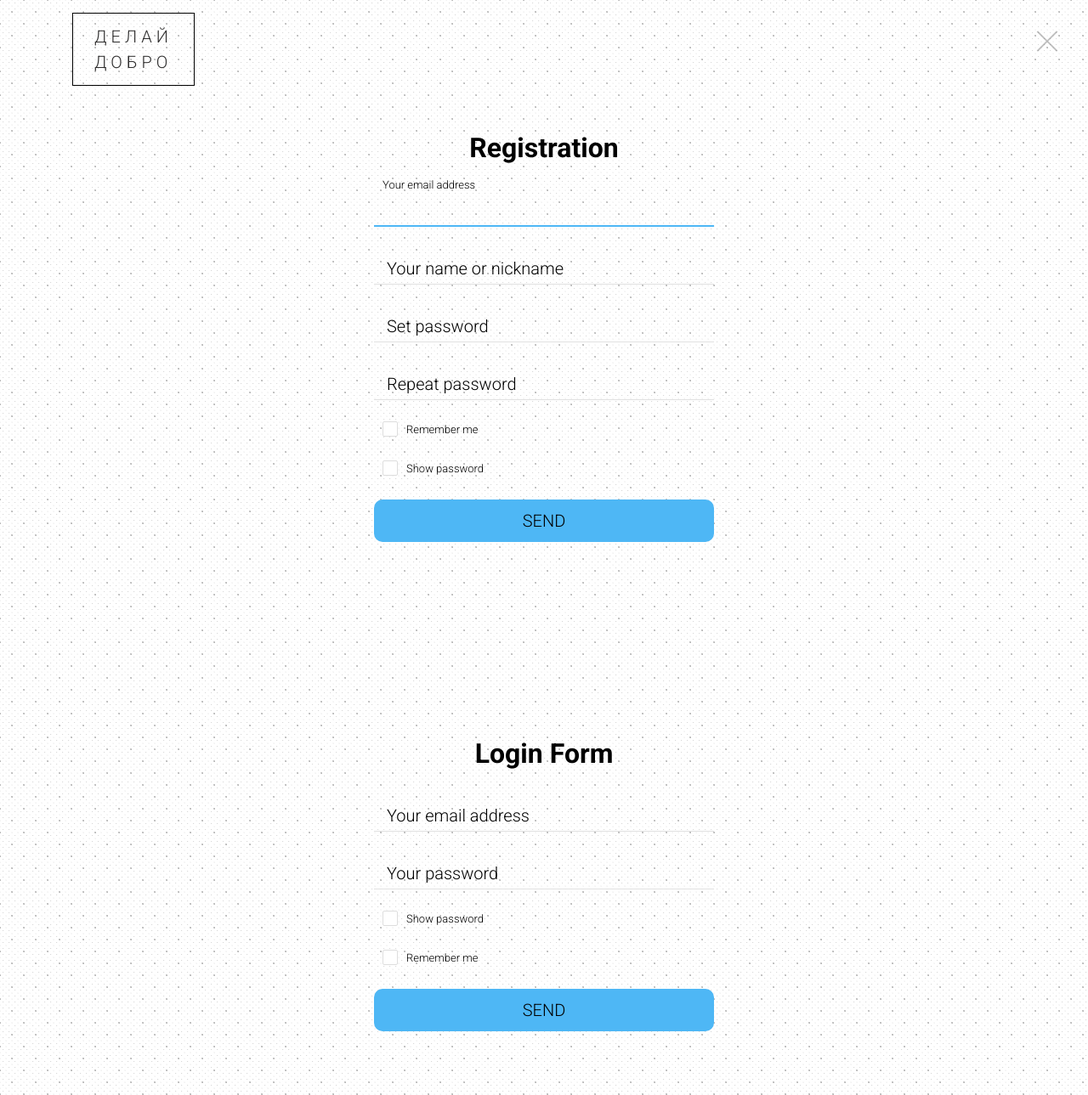
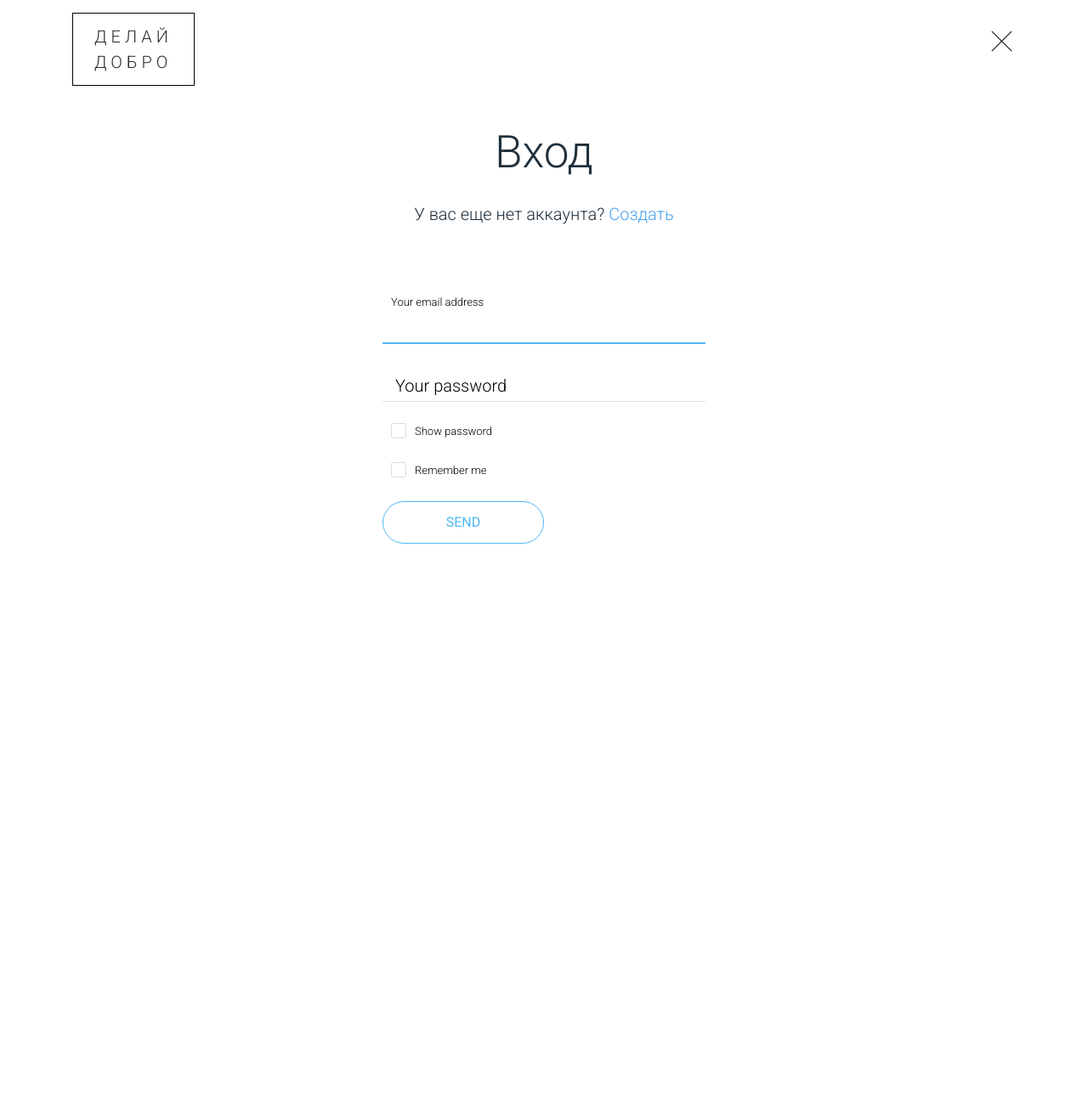
Before and after one commit to Super-Cereal/BigChange, a Flask app: page /login in a window 1280 px wide. Shown: the whole page at 85% size. After the commit the page ends 640 px from the top, so only its background shows below. Run offline with Flask 2, Linux system fonts and the light colour scheme; some libraries are stand-ins or nearby versions.

Commit message:
изменение формы

```diff
--- a/static/js/script.js
+++ b/static/js/script.js
@@ -1,7 +1,22 @@
 $(document).ready(function(){
-    $('.menu_ul').fadeOut(1000);
-    let textUserQuestion = document.getElementById('email_reg');
-        textUserQuestion.focus();
+    $('.menu_ul').fadeOut(2000);
+    function explode(){
+        $('#hamb').fadeIn(1000);
+      }
+      setTimeout(explode, 2001);
+    let textUserQuestion = document.getElementById('email_log');
+                textUserQuestion.focus();
+    $('.vt').on('click', function(){
+            $('.modal_reg').fadeOut('slow')
+            $('.modal_log').fadeIn(500)
 
 
+          });
+    $('.sz').on('click', function(){
+            $('.modal_log').fadeOut('slow')
+            $('.modal_reg').fadeIn(500)
+            let textUserQuestion = document.getElementById('email_reg');
+                textUserQuestion.focus();
+          });
+
 });
--- a/static/sass/style.sass
+++ b/static/sass/style.sass
@@ -1,6 +1,6 @@
 *
   box-sizing: border-box
-  font-family: 'Roboto', sans-serif;
+  font-family: 'Roboto', sans-serif
 ul[class],
 ol[class]
   padding: 0
@@ -9,11 +9,10 @@ body, h1, h2, h3, h4, p, ul[class], ol[class], li, figure, figcaption, blockquot
   margin: 0
   padding: 0
 body
-  min-height: 100vh
   scroll-behavior: smooth
   text-rendering: optimizeSpeed
   line-height: 1.5
-  background:  url("../images/white-flecks.png")
+  background:  #fff
 ul[class],ol[class]
   list-style: none
 img
@@ -23,12 +22,11 @@ article > * + *
   margin-top: 1em
 input, button, textarea, select
   font: inherit
-
-.average-table, .infolist, .form
+.average-table, .infolist, .form, .add_event
+  display: block
   padding-top: 150px
-
 .form
-    width: 400px
+    width: 380px
     margin: 0 auto
     &-control
         width: 100%
@@ -80,10 +78,12 @@ input, button, textarea, select
         [for="remember"]
             margin-top: 25px
 
-
+.modal_reg
+  display: none
 
 input[type="checkbox"]:checked,
 input[type="checkbox"]:not(:checked)
+    font-weight: 300
     position: absolute
     left: -9999px
     &+label
@@ -122,27 +122,33 @@ input[type="checkbox"]:checked + label:after
 
 
 .submit-button
-    font-weight: 300
+    display: block
+    font-weight: 400
     display: flex
     justify-content: center
     align-items: center
-    width: 100%
-    background-color: #4eb7f5
+    width: 50%
+    height: 40px
+    background-color: #fff
     height: 50px
     color: black
-    border-radius: 10px
+    border-radius: 100px
+    color: #4eb7f5
     border: none
     text-transform: uppercase
-    font-size: 20px
+    font-size: 16px
     margin-top: 25px
     margin-bottom: 75px
     cursor: pointer
-    transition: 0.5s all
+    border: 1px solid #4eb7f5
+    transition: 1s all
     outline: none
     &:hover
-        box-shadow: 3px 3px 20px #4eb7f5
-        border: none
+        transition: 1s all
+        background-color: #4eb7f5
+        box-shadow: inset 0 0 0 1px #3899ec
         outline: none
+        color: #fff
 
 
 
@@ -167,7 +173,7 @@ input[type="checkbox"]:checked + label:after
       color: #2F2E2E
       text-decoration: none
   &_ul
-    width: 700px
+    width: 600px
     display: flex
     font-style: oblique
     font-weight: 300
@@ -199,29 +205,54 @@ input[type="checkbox"]:checked + label:after
 
 .overlay
   position: relative
+  .form
+    padding-top: 69px
 
 .hamburger
+  display: none
   z-index: 10
   cursor: pointer
   position: absolute
-  right: 32px
+  right: 0
   top: 32px
   width: 32px
   height: 32px
-  opacity: 0.3
-  transition: 0.5s all
   &:hover
-    opacity: 1
+    &:before, &:after
+      background-color: #4eb7f5
   &:before, &:after
     position: absolute
     left: 15px
     content: ' '
     height: 33px
-    width: 2px
-    background-color: #333
+    width: 1px
+    background-color: black
+
   &:before
     transform: rotate(45deg)
   &:after
     transform: rotate(-45deg)
 .alert-danger
   font-weight: 300
+
+.modal
+  height: 840px
+  overflow: hidden
+  &__descr
+    padding-top: 140px
+    text-align: center
+    color: #20303c
+    font-size: 53px
+    font-weight: 300
+  &__hr
+    margin-top: 17px
+    text-align: center
+    color: #20303c
+    font-weight: 300
+    font-size: 20px
+    span
+      color: #459fed
+      cursor: pointer
+  &_reg
+    .modal__descr
+    padding-top: 0
--- a/templates/base.html
+++ b/templates/base.html
@@ -3,7 +3,7 @@
 <head>
     <meta charset="UTF-8">
     <link rel="stylesheet" href="/static/css/bootstrap-grid.min.css">
-    <link href="https://fonts.googleapis.com/css2?family=Roboto:wght@300;400;700&display=swap" rel="stylesheet">
+    <link href="https://fonts.googleapis.com/css2?family=Roboto:wght@300;400&display=swap" rel="stylesheet">
     <link rel="stylesheet" href="/static/css/style.min.css">
     <title>Доброе дело</title>
 </head>
--- a/templates/events.html
+++ b/templates/events.html
@@ -2,9 +2,7 @@
 
 {% block content %}
 <div class="container">
-    <a href="/add_event" >Добавить событие</a>
     <table class="average-table">
-        <caption>События проекта</caption>
         <thead>
             <th>Контент</th>
             <th>Адрес</th>
@@ -18,5 +16,6 @@
             {% endfor %}
         </tbody>
     </table>
+    <a href="/add_event" class="add_event" >Добавить событие</a>
 </div>
 {% endblock %}
--- a/templates/form_login.html
+++ b/templates/form_login.html
@@ -2,25 +2,31 @@
 
 {% block content %}
     {% from "macros/render_field.html" import render_field %}
+    <div class="container">
     <div class="overlay">
-        <div class="moodal" id='login'>
-            <form method="post" class="form" enctype="multipart/form-data">
-                <h1 style="text-align: center;">Registration</h1>
+        <div class="modal">
+            <div class="modal_reg" id="modal_reg">
+                <h1 class="modal__descr">Новый аккаунт</h1>
+                <div class="modal__hr">У вас уже есть аккаунт?<span class="vt"> Войти</span></div>
+                <form method="post" class="form" enctype="multipart/form-data" >
                     {{ form_reg.hidden_tag() }}
                     {{ form_reg.csrf_token() }}
                     {{ render_field(form_reg.email_reg, class="form-field") }}
                     {{ render_field(form_reg.name_reg, class="form-field") }}
                     {{ render_field(form_reg.password_reg, class="form-field password") }}
                     {{ render_field(form_reg.password_again_reg, class="form-field") }}
-                {{ render_field(form_reg.remember_reg) }}
+                    <!-- {{ render_field(form_reg.remember_reg) }} -->
                     {{ render_field(form_reg.show_password_reg, class="show-password") }}
                     <section>
                         <div class="alert-danger" id="lol_reg">{{ message_reg }}</div>
                         {{form_reg.submit_reg(class='submit-button') }}
                     </section>
                 </form>
+            </div>
+            <div class="modal_log" id="modal_log">
+                <h4 class="modal__descr">Вход</h4>
+                <div class="modal__hr">У вас еще нет аккаунта?<span class="sz"> Создать</span></div>
                 <form method="post" class="form">
-                <h1 style="text-align: center;">Login Form</h1>
                     {{ form_log.hidden_tag() }}
                     {{ form_log.csrf_token() }}
                     {{ render_field(form_log.email_log, class="form-field email")}}
@@ -33,7 +39,9 @@
                     </section>
                 </form>
             </div>
-        <div class="hamburger" style="cursor: pointer;" onclick="history.back();return false;"></div>
+        </div>
+        <div class="hamburger" id="hamb" style="cursor: pointer;" onclick="history.back();return false;"></div>
+    </div>
 </div>
 {% endblock %}
 
```
Also changed, not shown: static/css/style.min.css, 1 other file. Lines whose indentation alone changed are shown as unchanged.
